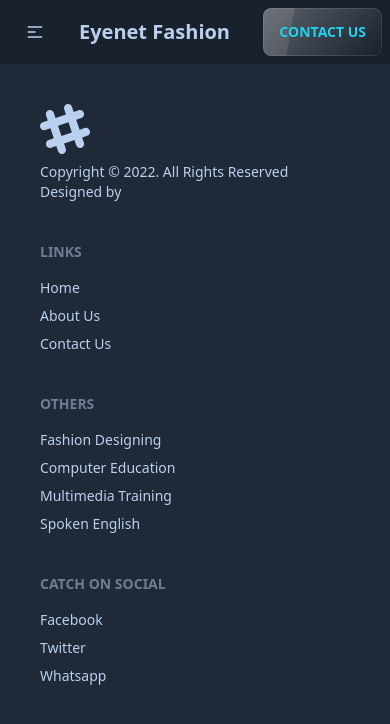
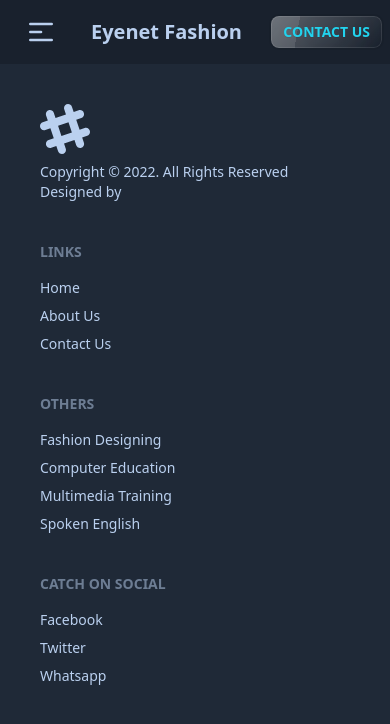
Before and after one commit to Port-Hub/eyenetfashion-fe, a React (Vite) app: page / in a window 390 px wide. Shown: the top 724 px of the page. Built offline with nearby package versions, Linux system fonts and the light colour scheme.

Commit message:
Ham menu typo exists

```diff
--- a/src/components/Header/Navend.jsx
+++ b/src/components/Header/Navend.jsx
@@ -4,7 +4,7 @@ class Navend extends Component {
     render() {
         return (
             <div className="navbar-end">
-                <a className="btn glass btn-outline btn-accent ">Contact Us</a>
+                <a className="btn btn-sm sm:btn-sm lg:btn-md glass btn-outline btn-accent">Contact Us</a>
             </div>
         )
     }
--- a/src/components/Header/Navstart.jsx
+++ b/src/components/Header/Navstart.jsx
@@ -1,4 +1,4 @@
-import { Component } from "react";
+import { Component, useState } from "react";
 import Navlist from "./Navlist.jsx";
 
 class Navstart extends Component {
@@ -6,8 +6,13 @@ class Navstart extends Component {
         return (
             <div className="navbar-start">
                 <div className="dropdown">
-                    <label tabIndex="0" className="btn btn-ghost xl:hidden">
-                        <svg xmlns="http://www.w3.org/2000/svg" className="h-5 w-5" fill="none" viewBox="0 0 24 24" stroke="currentColor"><path strokeLinecap="round" strokeLinejoin="round" strokeWidth="2" d="M4 6h16M4 12h8m-8 6h16" /></svg>
+                    <label className="btn btn-ghost swap swap-rotate xl:hidden">
+                        <input type="checkbox"/>
+
+                        <svg className="swap-off" xmlns="http://www.w3.org/2000/svg" fill="none" viewBox="0 0 24 24" stroke="currentColor"><path strokeLinecap="round" strokeLinejoin="round" strokeWidth="2" d="M4 6h16M4 12h8m-8 6h16" /></svg>
+
+                        <svg className="swap-on" xmlns="http://www.w3.org/2000/svg" width="32" height="32" viewBox="0 0 512 512"><polygon points="400 145.49 366.51 112 256 222.51 145.49 112 112 145.49 222.51 256 112 366.51 145.49 400 256 289.49 366.51 400 400 366.51 289.49 256 400 145.49"/></svg>
+
                     </label>
                     <ul tabIndex="0" className="menu menu-compact dropdown-content mt-3 p-2 shadow bg-base-100 rounded-box w-52">
                         <Navlist />
```
